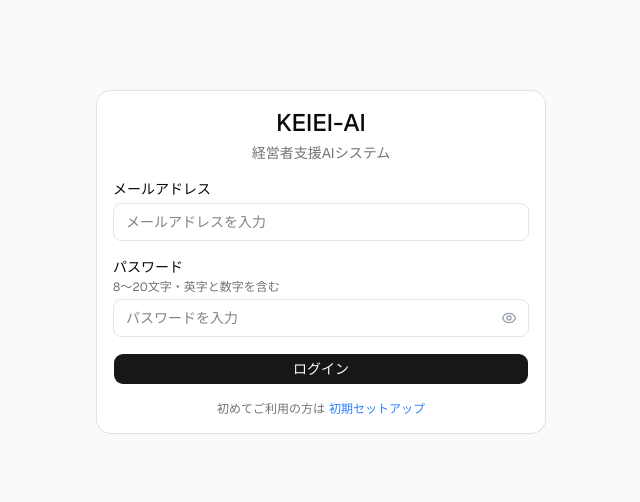
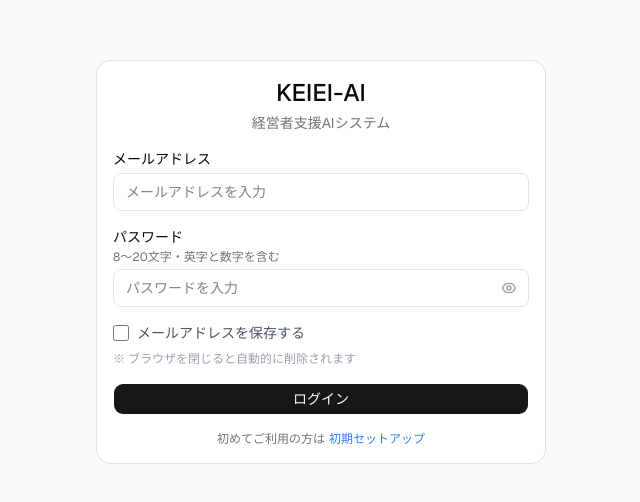
Before and after one commit to 7-mitch/keiei-ai-frontend, a Next.js app: page /login in a window 1280 px wide. Shown: the part 138-640 px from the top of the page, without its empty margins (319-959 px from the left). Built offline with nearby package versions, Linux system fonts and the light colour scheme; no server answers.

Commit message:
fix: ログインページ改善（sessionStorage・アクセシビリティ修正）

```diff
--- a/src/app/login/page.tsx
+++ b/src/app/login/page.tsx
@@ -1,5 +1,5 @@
 "use client";
-import { useState } from "react";
+import { useState, useEffect } from "react";
 import { useRouter } from "next/navigation";
 import { authApi } from "@/lib/api";
 import { Card, CardContent, CardHeader, CardTitle } from "@/components/ui/card";
@@ -7,19 +7,25 @@ import { Button } from "@/components/ui/button";
 
 export default function LoginPage() {
   const router = useRouter();
-  const [email,       setEmail]       = useState("");
-  const [password,    setPassword]    = useState("");
-  const [showPass,    setShowPass]    = useState(false);
-  const [error,       setError]       = useState("");
-  const [passError,   setPassError]   = useState("");
-  const [loading,     setLoading]     = useState(false);
+  const [email,      setEmail]     = useState("");
+  const [password,   setPassword]  = useState("");
+  const [showPass,   setShowPass]  = useState(false);
+  const [error,      setError]     = useState("");
+  const [passError,  setPassError] = useState("");
+  const [loading,    setLoading]   = useState(false);
+  const [rememberMe, setRememberMe] = useState(false);
 
-  // パスワードバリデーション
+  // sessionStorageからメールを復元
+  useEffect(() => {
+    const saved = sessionStorage.getItem("keiei_saved_email");
+    if (saved) {
+      setEmail(saved);
+      setRememberMe(true);
+    }
+  }, []);
+
   const validatePassword = (value: string) => {
-    if (value.length === 0) {
-      setPassError("");
-      return;
-    }
+    if (value.length === 0) { setPassError(""); return; }
     if (value.length < 8) {
       setPassError("8文字以上で入力してください");
     } else if (value.length > 20) {
@@ -38,10 +44,22 @@ export default function LoginPage() {
 
   const handleLogin = async () => {
     if (passError) return;
+    if (!email || !password) {
+      setError("メールアドレスとパスワードを入力してください");
+      return;
+    }
     setLoading(true);
     setError("");
     try {
       await authApi.login(email, password);
+
+      // メールアドレスの保存・削除
+      if (rememberMe) {
+        sessionStorage.setItem("keiei_saved_email", email);
+      } else {
+        sessionStorage.removeItem("keiei_saved_email");
+      }
+
       router.push("/dashboard");
     } catch {
       setError("メールまたはパスワードが間違っています");
@@ -63,49 +81,56 @@ export default function LoginPage() {
 
           {/* メールアドレス */}
           <div>
-            <label className="text-sm font-medium">メールアドレス</label>
+            <label htmlFor="email" className="text-sm font-medium">
+              メールアドレス
+            </label>
             <input
+              id="email"
+              name="email"
               type="email"
               value={email}
               onChange={(e) => setEmail(e.target.value)}
+              onKeyDown={(e) => e.key === "Enter" && handleLogin()}
               placeholder="メールアドレスを入力"
+              autoComplete="email"
               className="w-full mt-1 px-3 py-2 border rounded-md text-sm focus:outline-none focus:ring-2 focus:ring-blue-500"
             />
           </div>
 
           {/* パスワード */}
           <div>
-            <label className="text-sm font-medium">パスワード</label>
+            <label htmlFor="password" className="text-sm font-medium">
+              パスワード
+            </label>
             <p className="text-xs text-muted-foreground mt-0.5">
               8〜20文字・英字と数字を含む
             </p>
             <div className="relative mt-1">
               <input
+                id="password"
+                name="password"
                 type={showPass ? "text" : "password"}
                 value={password}
                 onChange={handlePasswordChange}
                 onKeyDown={(e) => e.key === "Enter" && handleLogin()}
                 placeholder="パスワードを入力"
+                autoComplete="current-password"
                 className={`w-full px-3 py-2 pr-10 border rounded-md text-sm focus:outline-none focus:ring-2 ${
-                  passError
-                    ? "border-red-400 focus:ring-red-400"
-                    : "focus:ring-blue-500"
+                  passError ? "border-red-400 focus:ring-red-400" : "focus:ring-blue-500"
                 }`}
               />
-              {/* 👁 表示トグルボタン */}
               <button
                 type="button"
                 onClick={() => setShowPass(!showPass)}
+                aria-label={showPass ? "パスワードを隠す" : "パスワードを表示"}
                 className="absolute right-3 top-1/2 -translate-y-1/2 text-gray-400 hover:text-gray-600"
                 tabIndex={-1}
               >
                 {showPass ? (
-                  // 目を閉じるアイコン
                   <svg xmlns="http://www.w3.org/2000/svg" className="w-4 h-4" fill="none" viewBox="0 0 24 24" stroke="currentColor">
                     <path strokeLinecap="round" strokeLinejoin="round" strokeWidth={2} d="M13.875 18.825A10.05 10.05 0 0112 19c-4.478 0-8.268-2.943-9.543-7a9.97 9.97 0 011.563-3.029m5.858.908a3 3 0 114.243 4.243M9.878 9.878l4.242 4.242M9.88 9.88l-3.29-3.29m7.532 7.532l3.29 3.29M3 3l3.59 3.59m0 0A9.953 9.953 0 0112 5c4.478 0 8.268 2.943 9.543 7a10.025 10.025 0 01-4.132 5.411m0 0L21 21" />
                   </svg>
                 ) : (
-                  // 目を開くアイコン
                   <svg xmlns="http://www.w3.org/2000/svg" className="w-4 h-4" fill="none" viewBox="0 0 24 24" stroke="currentColor">
                     <path strokeLinecap="round" strokeLinejoin="round" strokeWidth={2} d="M15 12a3 3 0 11-6 0 3 3 0 016 0z" />
                     <path strokeLinecap="round" strokeLinejoin="round" strokeWidth={2} d="M2.458 12C3.732 7.943 7.523 5 12 5c4.478 0 8.268 2.943 9.542 7-1.274 4.057-5.064 7-9.542 7-4.477 0-8.268-2.943-9.542-7z" />
@@ -113,16 +138,28 @@ export default function LoginPage() {
                 )}
               </button>
             </div>
-            {/* バリデーションエラー */}
-            {passError && (
-              <p className="text-red-500 text-xs mt-1">{passError}</p>
-            )}
+            {passError && <p className="text-red-500 text-xs mt-1">{passError}</p>}
           </div>
 
-          {/* ログインエラー */}
-          {error && (
-            <p className="text-red-500 text-sm">{error}</p>
-          )}
+          {/* メールアドレスを保存（sessionStorage） */}
+          <div className="flex items-center gap-2">
+            <input
+              id="rememberMe"
+              name="rememberMe"
+              type="checkbox"
+              checked={rememberMe}
+              onChange={(e) => setRememberMe(e.target.checked)}
+              className="w-4 h-4 rounded border-gray-300 text-blue-500"
+            />
+            <label htmlFor="rememberMe" className="text-sm text-gray-600 cursor-pointer">
+              メールアドレスを保存する
+            </label>
+          </div>
+          <p className="text-xs text-gray-400 -mt-2">
+            ※ ブラウザを閉じると自動的に削除されます
+          </p>
+
+          {error && <p className="text-red-500 text-sm">{error}</p>}
 
           <Button
             className="w-full"
```
